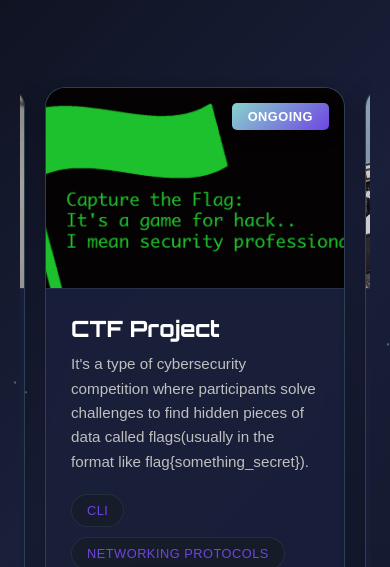
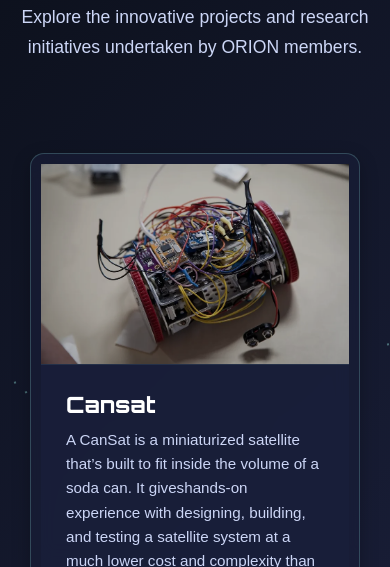
Before and after one commit to orion-commits/my_website, a plain HTML site: page projects.html in a window 390 px wide. Shown: the part 277-844 px from the top of the page. Drawn offline with Linux system fonts and the light colour scheme.

Commit message:
fixed: mobile screen project page css

```diff
--- a/styles/projects-page.css
+++ b/styles/projects-page.css
@@ -8,15 +8,6 @@
   color: #fff;
   overflow-x: hidden;
   scroll-behavior: smooth;
-}
-
-/* **FIX**: Define CSS Variables (Place this in your main stylesheet) */
-:root {
-  --primary-accent: #6e45e2;
-  --secondary-accent: #88d3ce;
-  --text-secondary: #c0c0c0;
-  --bg-dark-secondary: rgba(22, 27, 34, 0.6);
-  --bg-dark-primary: #0a0e17;
 }
 
 /* Background effect for projects section */
@@ -42,7 +33,7 @@
   font-size: clamp(2.5rem, 5vw, 3.5rem);
   margin-bottom: 60px;
   font-weight: 800;
-  background: linear-gradient(135deg, var(--secondary-accent) 0%, var(--primary-accent) 100%);
+  background: linear-gradient(135deg, #88d3ce 0%, #6e45e2 100%);
   -webkit-background-clip: text;
   -webkit-text-fill-color: transparent;
   text-transform: uppercase;
@@ -57,57 +48,39 @@
   max-width: 700px;
   margin: 0 auto;
   color: var(--text-secondary);
+  /* Ensure --text-secondary is defined */
 }
 
-/* --- Projects Container (Horizontal Scroll) --- */
+/* --- Projects Container (Grid Layout, Responsive) --- */
+.project-card {
+  background: rgba(26, 31, 58, 0.6);
+  backdrop-filter: blur(12px);
+  -webkit-backdrop-filter: blur(12px);
+  border-radius: 20px;
+  overflow: hidden;
+  width: 100%; /* ✅ responsive inside grid */
+  max-width: 100%; /* ✅ prevent overflow */
+  transition: transform 0.4s ease, box-shadow 0.4s ease, opacity 0.6s ease-out,
+    transform 0.6s ease-out;
+  border: 1px solid rgba(136, 211, 206, 0.25);
+  box-shadow: 0 8px 25px rgba(0, 0, 0, 0.3);
+
+  opacity: 0;
+  transform: translateY(40px);
+}
+
+/* --- Responsive Grid --- */
 .projects-container {
-  display: flex;
-  justify-content: center;
+  display: grid;
+  grid-template-columns: repeat(
+    auto-fit,
+    minmax(260px, 1fr)
+  ); /* ✅ shrinks smoothly */
   gap: 40px;
   padding: 20px;
   margin-bottom: 50px;
   position: relative;
   z-index: 1;
-
-  overflow-x: auto;
-  white-space: nowrap;
-  -webkit-overflow-scrolling: touch; /* Improves smooth scrolling on iOS */
-
-  /* **FIX**: Consistent scrollbar styling */
-  scrollbar-width: thin;
-  scrollbar-color: var(--primary-accent) rgba(26, 31, 58, 0.4);
-}
-
-.projects-container::-webkit-scrollbar {
-  height: 8px;
-}
-
-.projects-container::-webkit-scrollbar-track {
-  background: rgba(26, 31, 58, 0.4);
-  border-radius: 10px;
-}
-
-.projects-container::-webkit-scrollbar-thumb {
-  background: var(--primary-accent);
-  border-radius: 10px;
-}
-
-/* --- Project Card Styling --- */
-.project-card {
-  background: rgba(26, 31, 58, 0.6);
-  backdrop-filter: blur(10px);
-  -webkit-backdrop-filter: blur(10px);
-  border-radius: 20px;
-  overflow: hidden;
-  width: 350px;
-  flex: 0 0 auto;
-  transition: transform 0.4s ease, box-shadow 0.4s ease, opacity 0.6s ease-out;
-  border: 1px solid rgba(136, 211, 206, 0.2);
-  box-shadow: 0 8px 25px rgba(0, 0, 0, 0.3);
-
-  opacity: 0;
-  transform: translateY(40px);
-  white-space: normal; /* **FIX**: Allows text to wrap normally inside the card */
 }
 
 .project-card.is-visible {
@@ -116,15 +89,16 @@
 }
 
 .project-card:hover {
-  transform: translateY(-15px) scale(1.03);
-  box-shadow: 0 25px 50px rgba(110, 69, 226, 0.4);
-  border-color: rgba(136, 211, 206, 0.4);
+  transform: translateY(-12px) scale(1.03);
+  box-shadow: 0 25px 50px rgba(110, 69, 226, 0.45);
+  border-color: rgba(136, 211, 206, 0.45);
 }
 
 /* --- Project Image Area --- */
 .project-image {
   position: relative;
   height: 200px;
+  /* Fixed height for consistency */
   overflow: hidden;
 }
 
@@ -142,21 +116,33 @@
   filter: brightness(1) grayscale(0);
 }
 
-/* **FIX**: Ongoing Tag - Use a more reliable positioning method */
+/* "Ongoing" Tag */
+/* "Ongoing" Tag */
 .ongoing-tag {
   position: absolute;
-  top: 15px; /* Adjust top and right to place it neatly */
-  right: 15px;
-  background: linear-gradient(135deg, var(--secondary-accent), var(--primary-accent));
+  top: 0;
+  right: 0;
+  background: linear-gradient(
+    135deg,
+    var(--secondary-accent),
+    var(--primary-accent)
+  ); /* Using accent colors */
   color: white;
-  padding: 6px 16px;
-  font-size: 0.8rem;
+  padding: 8px 25px;
+  font-size: 0.85rem;
   font-weight: 700;
   letter-spacing: 0.5px;
   text-transform: uppercase;
-  border-radius: 5px;
+  border-bottom-left-radius: 10px;
+  transform: rotate(45deg) translate(20%, -20%); /* Angle the tag */
+  transform-origin: 100% 0%; /* Rotate from top right corner */
   box-shadow: 0 5px 15px rgba(0, 0, 0, 0.3);
   z-index: 10;
+  /* This positioning and transform is for the angled look */
+  top: -10px; /* Adjust if needed to fit perfectly */
+  right: -30px; /* Adjust if needed to fit perfectly */
+  width: 120px; /* Ensure enough width for text after rotation */
+  text-align: center;
 }
 
 /* Project Overlay with Links */
@@ -168,6 +154,7 @@
   width: 100%;
   height: 100%;
   background: rgba(110, 69, 226, 0.7);
+  /* Overlay color */
   display: flex;
   align-items: center;
   justify-content: center;
@@ -209,7 +196,9 @@
 .project-info {
   padding: 25px;
   text-align: left;
+  /* Align text left within the info block */
   background: rgba(26, 31, 58, 0.8);
+  /* Slightly darker background for info */
   border-top: 1px solid rgba(136, 211, 206, 0.1);
 }
 
@@ -230,11 +219,13 @@
 .project-tags {
   display: flex;
   flex-wrap: wrap;
+  /* Allow tags to wrap if many */
   gap: 10px;
 }
 
 .project-tags .tag {
   background: var(--bg-dark-secondary);
+  /* Darker background for tags */
   color: var(--primary-accent);
   padding: 8px 15px;
   border-radius: 20px;
@@ -262,7 +253,11 @@
 .projects-btn {
   padding: 15px 40px;
   font-size: 1.1rem;
-  background: linear-gradient(135deg, var(--secondary-accent), var(--primary-accent));
+  background: linear-gradient(
+    135deg,
+    var(--secondary-accent),
+    var(--primary-accent)
+  );
   border: none;
   border-radius: 50px;
   color: white;
@@ -279,22 +274,36 @@
   box-shadow: 0 15px 40px rgba(110, 69, 226, 0.5);
 }
 
-/* --- Responsive Design for Mobile --- */
+/* --- Mobile Friendly Adjustments --- */
 @media (max-width: 768px) {
   .projects-container {
-    padding: 10px;
+    grid-template-columns: 1fr; /* ✅ single column for mobile */
     gap: 20px;
+    padding: 15px;
   }
 
   .project-card {
-    width: 300px;
+    width: 100%; /* ✅ no fixed width */
+    max-width: 100%; /* ✅ keep it fluid */
+    border-radius: 16px;
+    box-shadow: 0 6px 18px rgba(0, 0, 0, 0.25);
+    transform: none !important;
   }
 
-  .projects-header h2 {
-    font-size: 2rem;
+  .project-card:hover {
+    transform: none;
+  }
+}
+
+/* --- Extra Small Screens (phones < 480px) --- */
+@media (max-width: 480px) {
+  .projects-container {
+    padding: 10px;
+    gap: 15px;
   }
 
-  .projects-header .projects-intro {
-    font-size: 1rem;
+  .project-card {
+    border-radius: 14px;
+    padding: 10px;
   }
 }
```
